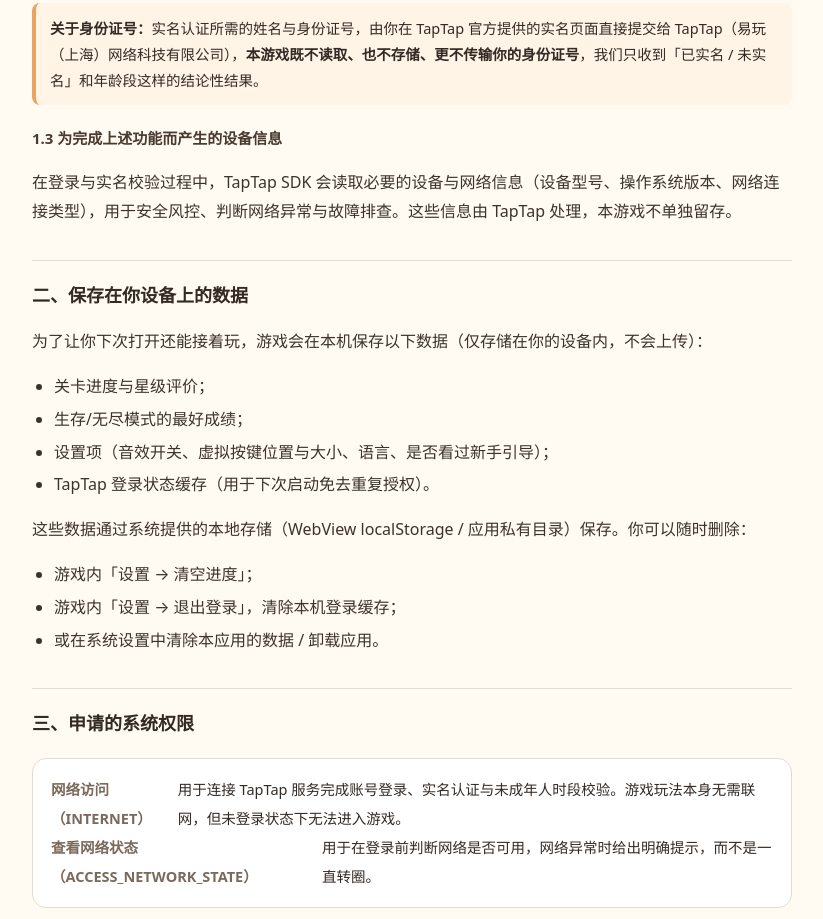
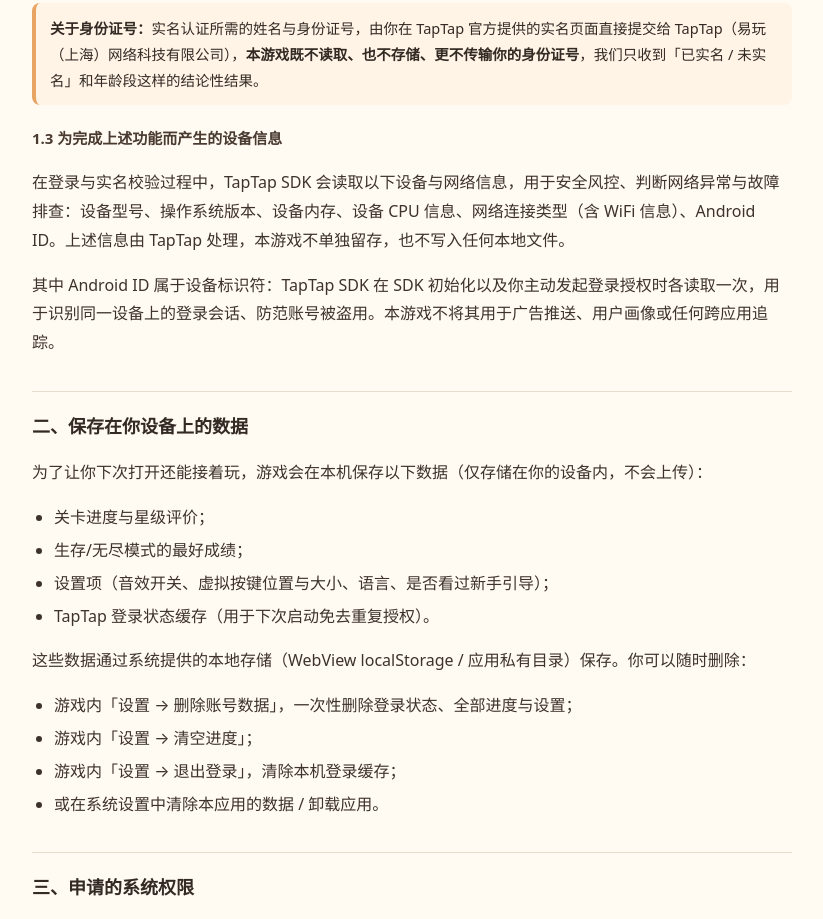
Before and after one commit to ximutuanzi/colorchain-legal, a plain HTML site: page index.html in a window 1280 px wide. Shown: the part 1167-2086 px from the top of the page, without its empty margins (228-1051 px from the left). Drawn offline with Linux system fonts and the light colour scheme.

Commit message:
Add files via upload

```diff
--- a/index.html
+++ b/index.html
@@ -93,7 +93,8 @@
 </div>
 
 <h3>1.3 为完成上述功能而产生的设备信息</h3>
-<p>在登录与实名校验过程中，TapTap SDK 会读取必要的设备与网络信息（设备型号、操作系统版本、网络连接类型），用于安全风控、判断网络异常与故障排查。这些信息由 TapTap 处理，本游戏不单独留存。</p>
+<p>在登录与实名校验过程中，TapTap SDK 会读取以下设备与网络信息，用于安全风控、判断网络异常与故障排查：设备型号、操作系统版本、设备内存、设备 CPU 信息、网络连接类型（含 WiFi 信息）、Android ID。上述信息由 TapTap 处理，本游戏不单独留存，也不写入任何本地文件。</p>
+<p>其中 Android ID 属于设备标识符：TapTap SDK 在 SDK 初始化以及你主动发起登录授权时各读取一次，用于识别同一设备上的登录会话、防范账号被盗用。本游戏不将其用于广告推送、用户画像或任何跨应用追踪。</p>
 
 <h2>二、保存在你设备上的数据</h2>
 <p>为了让你下次打开还能接着玩，游戏会在本机保存以下数据（仅存储在你的设备内，不会上传）：</p>
@@ -105,6 +106,7 @@
 </ul>
 <p>这些数据通过系统提供的本地存储（WebView localStorage / 应用私有目录）保存。你可以随时删除：</p>
 <ul>
+  <li>游戏内「设置 → 删除账号数据」，一次性删除登录状态、全部进度与设置；</li>
   <li>游戏内「设置 → 清空进度」；</li>
   <li>游戏内「设置 → 退出登录」，清除本机登录缓存；</li>
   <li>或在系统设置中清除本应用的数据 / 卸载应用。</li>
```
